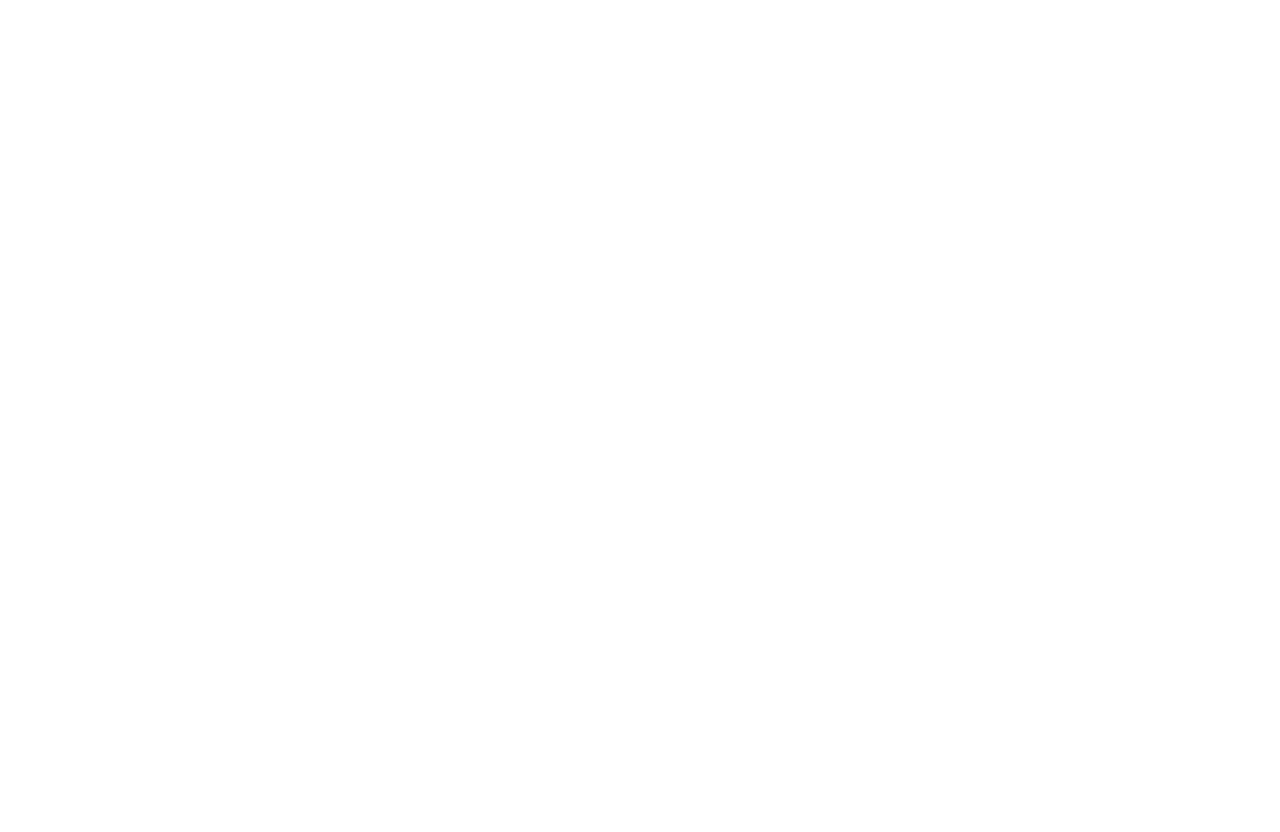
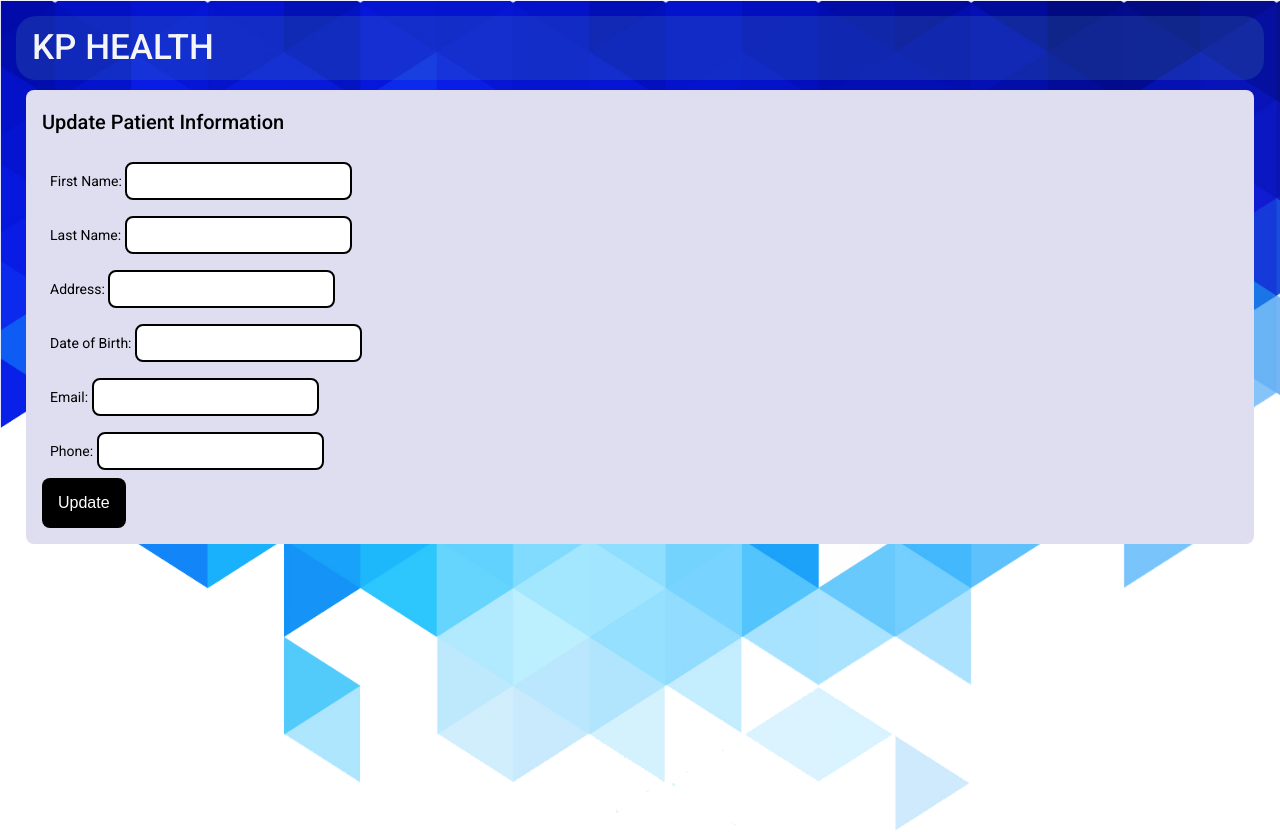
Before and after one commit to rednguyen/DoctorUI, an Angular app: page /edit-patient/1 in a window 1280 px wide. Before the commit the page ends 800 px from the top, so only its background shows below. Built offline with nearby package versions, Linux system fonts and the light colour scheme.

Commit message:
Added edit page

```diff
--- a/src/app/app.module.ts
+++ b/src/app/app.module.ts
@@ -23,8 +23,7 @@ import { FormsModule } from '@angular/forms';
     PatientComponent,
     AppointmentComponent,
     PatientDetailComponent,
-    EditPatientComponent,
-    FormsModule
+    EditPatientComponent
   ],
   imports: [
     BrowserModule,
@@ -32,7 +31,8 @@ import { FormsModule } from '@angular/forms';
     MatToolbarModule,
     BrowserAnimationsModule,
     MatCardModule,
-    HttpClientModule
+    HttpClientModule,
+    FormsModule
   ],
   providers: [],
   bootstrap: [AppComponent]
--- a/src/app/edit-patient/edit-patient.component.css
+++ b/src/app/edit-patient/edit-patient.component.css
@@ -0,0 +1,41 @@
+button {
+    background-color: black;
+    border: none;
+    border-radius: 8px;
+    color: white;
+    cursor: pointer;
+    outline: none;
+    padding: 16px;
+    font-family: Arial, sans-serif;
+    font-size: 16px;
+}
+
+.buttons-container {
+    position: absolute;
+    right: 0px;
+    bottom: 0px;
+    padding: 16px;
+}
+
+.buttons-container > button {
+    margin-left: 8px;
+}
+.content-box {
+    background-color:rgb(223, 222, 241);
+    border-radius: 8px;
+    padding: 16px;
+    position: relative;
+    margin-bottom: 16px;
+}
+
+input, textarea {
+    border: 2px solid black;
+    border-radius: 8px;
+    font-family: Arial, sans-serif;
+    font-size: 16px;
+    padding: 8px;
+}
+
+div {
+    padding: 8px;
+}
--- a/src/app/edit-patient/edit-patient.component.html
+++ b/src/app/edit-patient/edit-patient.component.html
@@ -5,7 +5,7 @@
             <label for="firstname">
                 First Name:
             </label>
-            <input id="firstname" name="firstname" type="text" [(ngModel)]="firstname"/>
+            <input id="newfirstname" name="newfirstname" type="text" [(ngModel)]="newfirstname"/>
         </div>
         <div>
             <label for="lastname">
--- a/src/app/edit-patient/edit-patient.component.ts
+++ b/src/app/edit-patient/edit-patient.component.ts
@@ -1,5 +1,7 @@
 import { Component, OnInit } from '@angular/core';
 import { Router } from '@angular/router';
+import { ActivatedRoute } from '@angular/router';
+import { PatientsService } from '../patients.service';
 
 @Component({
   selector: 'app-edit-patient',
@@ -7,7 +9,7 @@ import { Router } from '@angular/router';
   styleUrls: ['./edit-patient.component.css']
 })
 export class EditPatientComponent implements OnInit {
-  firstname: string
+  newfirstname: string
   lastname: string
   address: string
   dateofbirth: string
@@ -16,13 +18,20 @@ export class EditPatientComponent implements OnInit {
 
   constructor(
     private router: Router,
+    private route: ActivatedRoute,
+    private patientsSerive: PatientsService,
   ) { }
 
   ngOnInit(): void {
   }
 
   onSubmit(): void {
-    alert('Succesfully Updated!');
-    this.router.navigateByUrl('/patients')
+    const firstname = this.route.snapshot.paramMap.get('firstname');
+    this.patientsSerive.editPatientByFirstName(firstname, this.newfirstname,this.lastname,
+      this.address,this.dateofbirth,this.email, this.phone)
+      .subscribe(() => {
+        alert("Successfully Updated!");
+        this.router.navigateByUrl('/patients');
+      })
   }
 }
--- a/src/app/patients.service.ts
+++ b/src/app/patients.service.ts
@@ -24,5 +24,17 @@ export class PatientsService {
     return this.http.delete<Patient>(`api/Patients/${firstname}`);
   }
 
+  editPatientByFirstName(firstname: string, newfirstname: string, lastname: string, address: string, dateofbirth: string,
+    email:string, phone: string): Observable<Patient>{
+    return this.http.put<Patient>(`api/Patients/${firstname}`, {
+      "firstname": newfirstname,
+      "lastname": lastname,
+      "address": address,
+      "dateofbirth": dateofbirth,
+      "email": email,
+      "phone": phone,
+    })
+  }
+
 
 }
```
